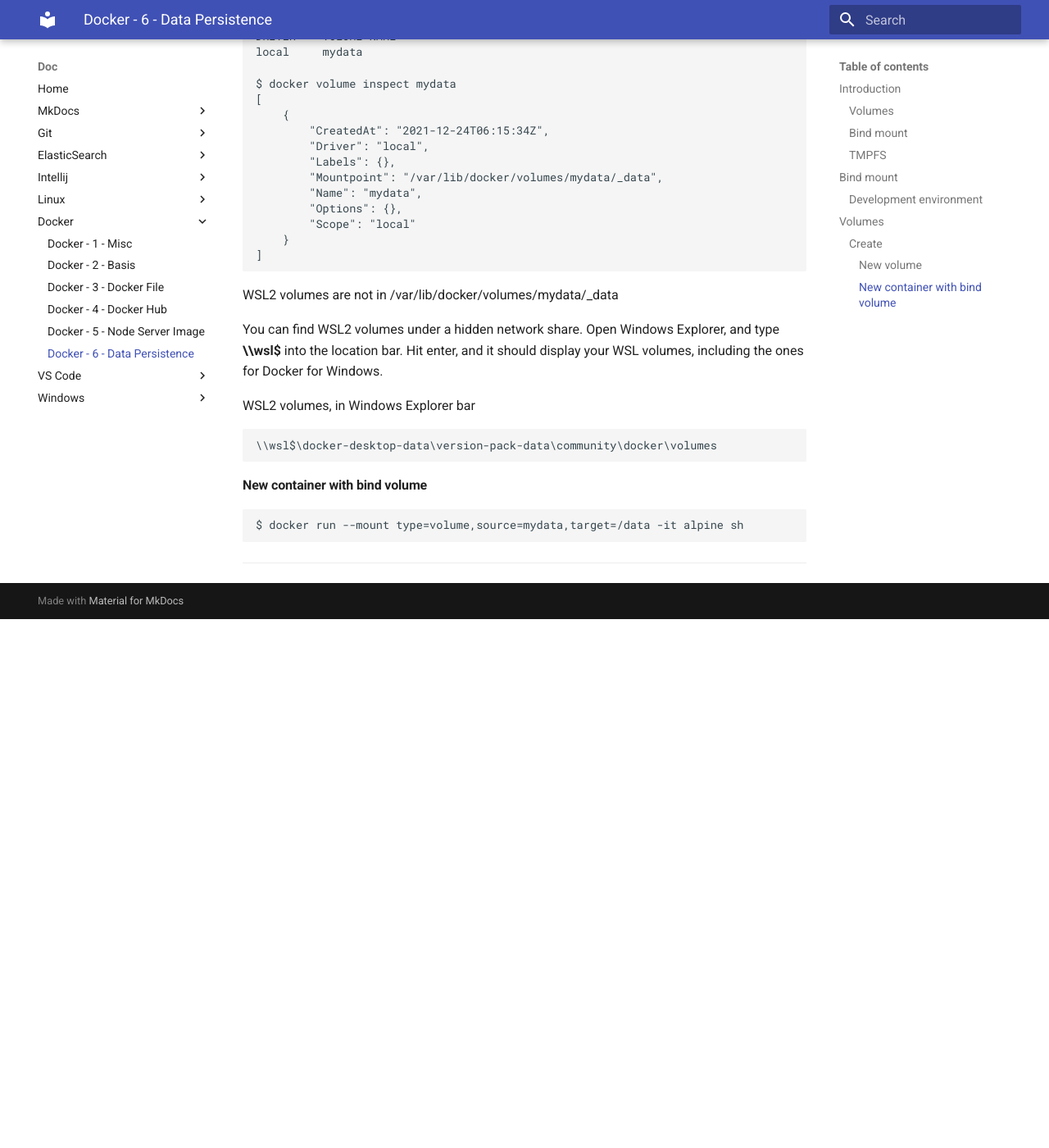
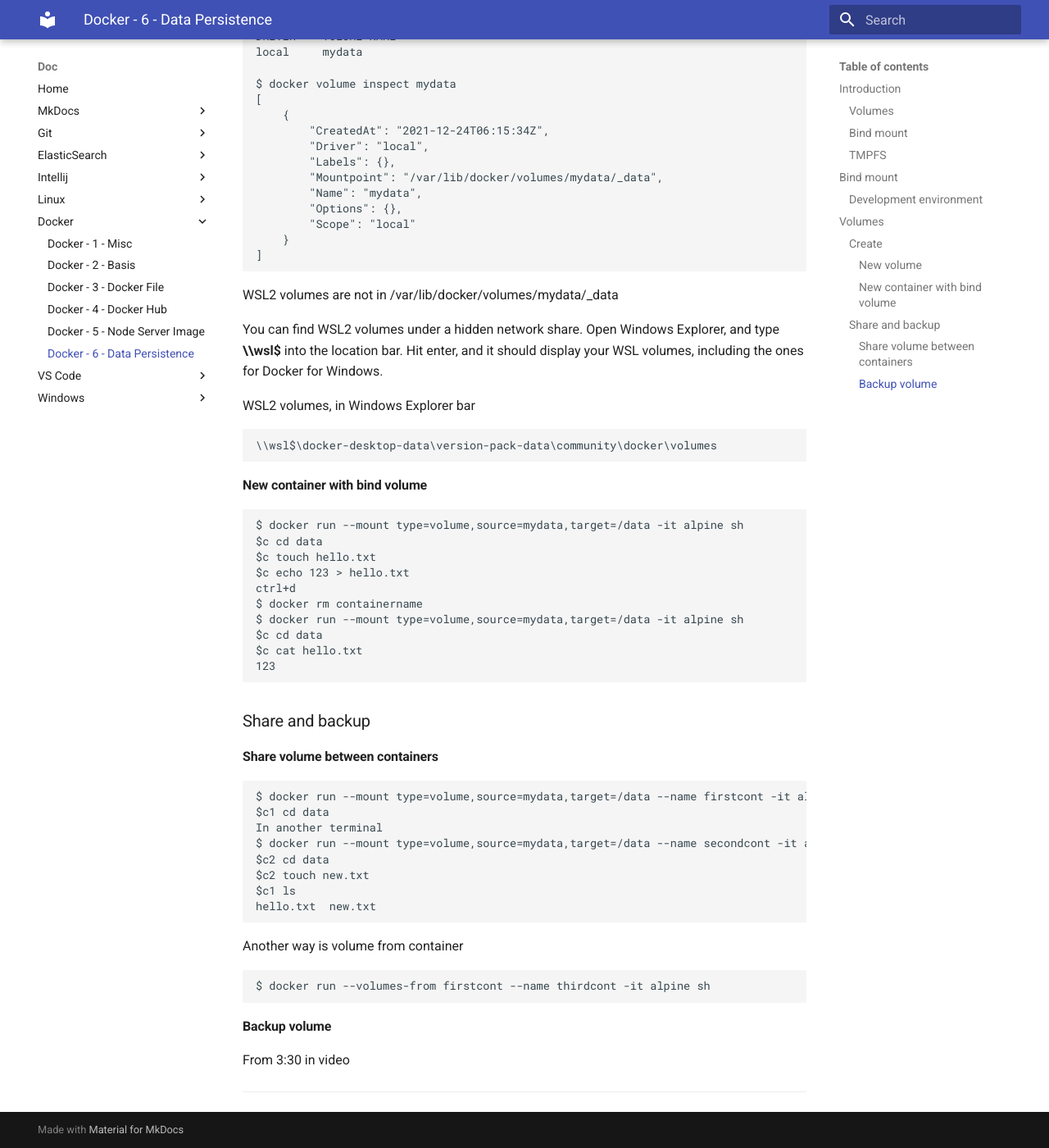
Before and after one commit to oldu73/doc, an MkDocs documentation site: the page built from docs/docker/6-docker-datapersistence.md, in a window 1280 px wide and 1400 px high, scrolled down 3332 px. Shown: the whole window at 82% size. Built offline with MkDocs 1.6.1 and Material for MkDocs 9.7.7, drawn with Linux system fonts in a browser that asks for light colours; before the commit the page ends 4087 px from its top, so only the background shows below that.

Commit message:
docker - share volume

````diff
--- a/docs/docker/6-docker-datapersistence.md
+++ b/docs/docker/6-docker-datapersistence.md
@@ -176,6 +176,39 @@
 #### New container with bind volume
 ```console
 $ docker run --mount type=volume,source=mydata,target=/data -it alpine sh
+$c cd data
+$c touch hello.txt
+$c echo 123 > hello.txt
+ctrl+d
+$ docker rm containername
+$ docker run --mount type=volume,source=mydata,target=/data -it alpine sh
+$c cd data
+$c cat hello.txt
+123
 ```
 
+### Share and backup
+
+#### Share volume between containers
+
+```console
+$ docker run --mount type=volume,source=mydata,target=/data --name firstcont -it alpine sh
+$c1 cd data
+In another terminal
+$ docker run --mount type=volume,source=mydata,target=/data --name secondcont -it alpine sh
+$c2 cd data
+$c2 touch new.txt
+$c1 ls
+hello.txt  new.txt
+```
+
+Another way is volume from container
+```console
+$ docker run --volumes-from firstcont --name thirdcont -it alpine sh
+```
+
+#### Backup volume
+
+From 3:30 in video
+
 ***
````
Also changed, not shown: docs/vscode/vscode.md (+20 -1 lines).
